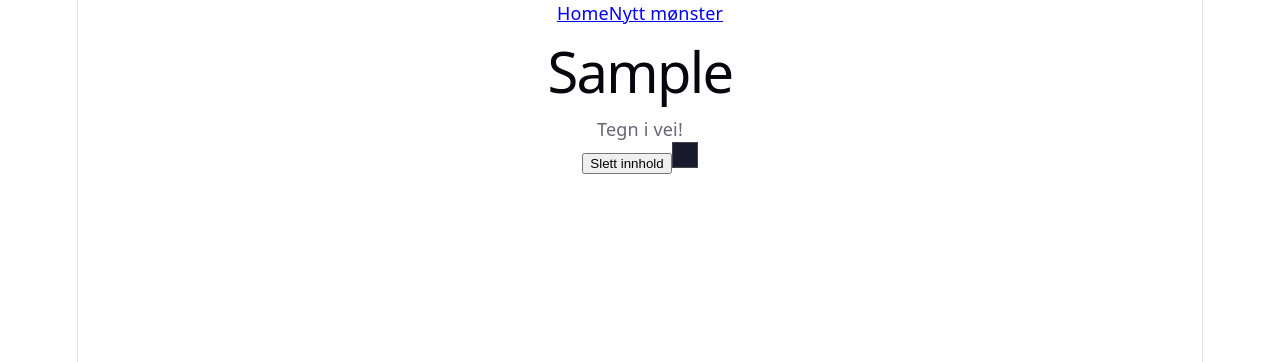
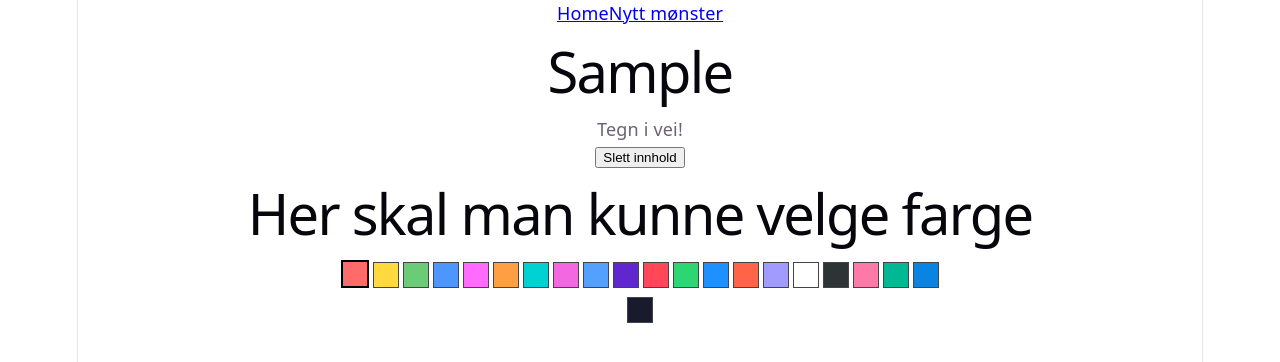
Before and after one commit to KajaJohanne/knit-pattern-app, a React (Vite) app in the folder frontend/: page /new in a window 1280 px wide. Both pictures are taken after typing "Sample" into the empty fields and a click on the button "Opprett". Shown: the top 362 px of the page. Built offline with nearby package versions, Linux system fonts and the light colour scheme.

Commit message:
feature lag fargevelger og koble den til canvas

```diff
--- /dev/null
+++ b/frontend/src/components/ColorPicker/ColorPicker.css
@@ -0,0 +1,12 @@
+.color-item {
+  width: 24px;
+  height: 24px;
+  display: inline-block;
+  border: 1px solid #444;
+  cursor: pointer;
+  margin: 2px;
+}
+
+.color-item.active {
+  border: 2px solid black;
+}
--- /dev/null
+++ b/frontend/src/components/ColorPicker/ColorPicker.tsx
@@ -0,0 +1,49 @@
+import "./ColorPicker.css";
+
+type ColorPickerProps = {
+  selectedColor: string;
+  onSelectColor: (color: string) => void;
+};
+
+export function ColorPicker({
+  selectedColor,
+  onSelectColor,
+}: ColorPickerProps) {
+  const colors = [
+    "#ff6b6b",
+    "#ffd93d",
+    "#6bcb77",
+    "#4d96ff",
+    "#ff6bff",
+    "#ff9f43",
+    "#00d2d3",
+    "#f368e0",
+    "#54a0ff",
+    "#5f27cd",
+    "#ff4757",
+    "#2ed573",
+    "#1e90ff",
+    "#ff6348",
+    "#a29bfe",
+    "#ffffff",
+    "#2d3436",
+    "#fd79a8",
+    "#00b894",
+    "#0984e3",
+  ];
+
+  return (
+    <div>
+      <h1>Her skal man kunne velge farge</h1>
+      {colors.map((color, index) => (
+        <div
+          key={index}
+          className={`color-item ${selectedColor === color ? "active" : ""}`}
+          style={{ background: color }}
+          onClick={() => onSelectColor(color)}
+          title={color}
+        />
+      ))}
+    </div>
+  );
+}
--- a/frontend/src/components/GridCanvas/GridCanvas.tsx
+++ b/frontend/src/components/GridCanvas/GridCanvas.tsx
@@ -1,6 +1,7 @@
 import { useRef, useState } from "react";
 import type { Cell } from "../../types/pattern";
 import "./GridCanvas.css";
+import { ColorPicker } from "../ColorPicker/ColorPicker";
 
 type GridCanvasProps = {
   rows: number;
@@ -19,28 +20,6 @@ export function GridCanvas({ rows, columns }: GridCanvasProps) {
   const [historyIndex, setHistoryIndex] = useState(-1);
   const canvasRef = useRef(null);
 
-  const colors = [
-    "#ff6b6b",
-    "#ffd93d",
-    "#6bcb77",
-    "#4d96ff",
-    "#ff6bff",
-    "#ff9f43",
-    "#00d2d3",
-    "#f368e0",
-    "#54a0ff",
-    "#5f27cd",
-    "#ff4757",
-    "#2ed573",
-    "#1e90ff",
-    "#ff6348",
-    "#a29bfe",
-    "#ffffff",
-    "#2d3436",
-    "#fd79a8",
-    "#00b894",
-    "#0984e3",
-  ];
 
   function createEmptyGrid(rows: number, columns: number): Cell[][] {
     return Array(rows)
@@ -79,6 +58,7 @@ export function GridCanvas({ rows, columns }: GridCanvasProps) {
       <p>Tegn i vei!</p>
 
       <button onClick={handleClearGrid}>Slett innhold</button>
+      <ColorPicker selectedColor={selectedColor} onSelectColor={setSelectedColor} />
 
       <div className="pixelCanvas">
         {grid.map((row, rowIndex) => (
--- a/frontend/src/pages/NewPatternPage.tsx
+++ b/frontend/src/pages/NewPatternPage.tsx
@@ -1,6 +1,7 @@
 import { useState, type FormEvent } from "react";
 import { GridCanvas } from "../components/GridCanvas/GridCanvas";
 import type { KnittingMode } from "../types/pattern";
+import { ColorPicker } from "../components/ColorPicker/ColorPicker";
 
 export function NewPatternPage() {
   const [name, setName] = useState("");
@@ -82,6 +83,7 @@ export function NewPatternPage() {
     <div>
         <h1>{patternConfig.name}</h1>
       <GridCanvas rows={patternConfig.rows} columns={patternConfig.columns} />
+
     </div>
   );
 }
```
